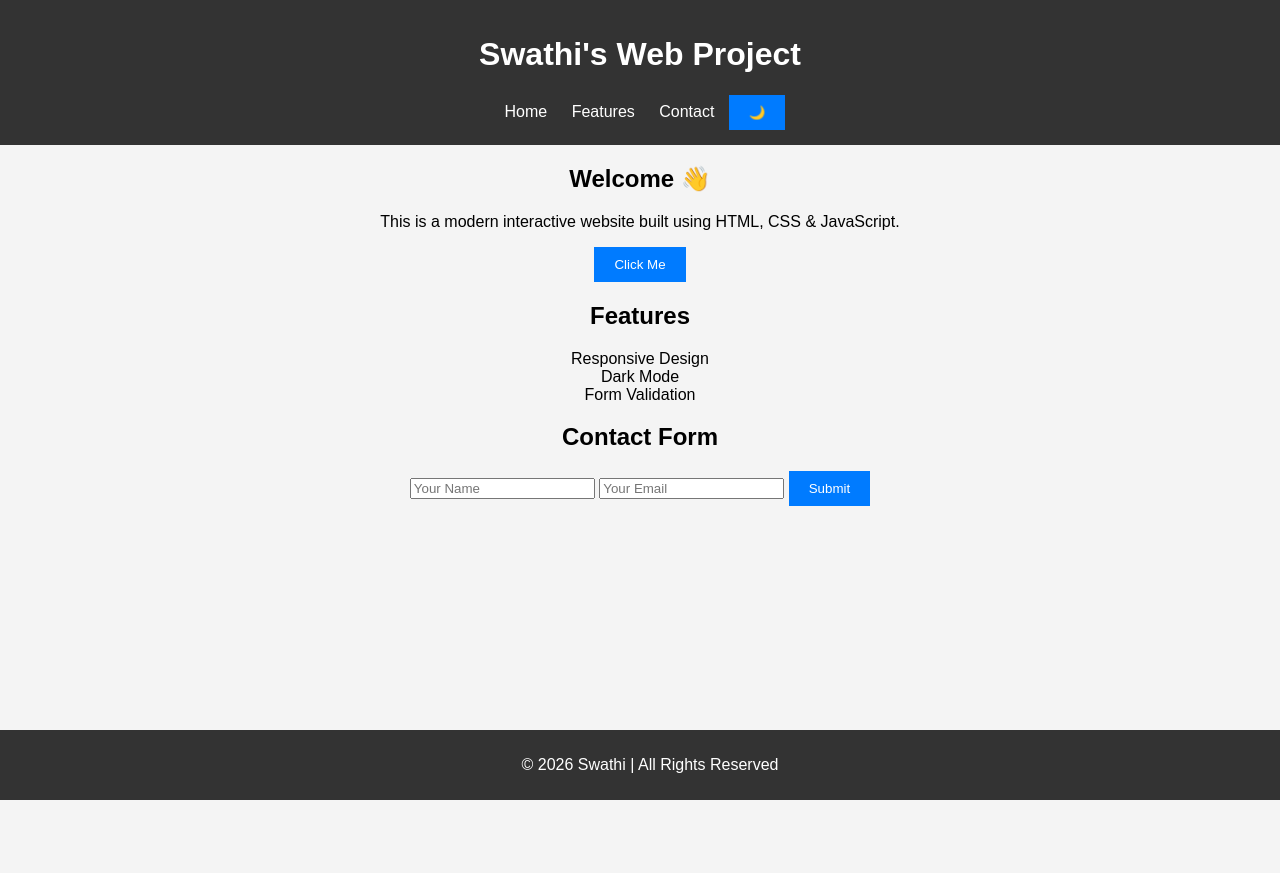
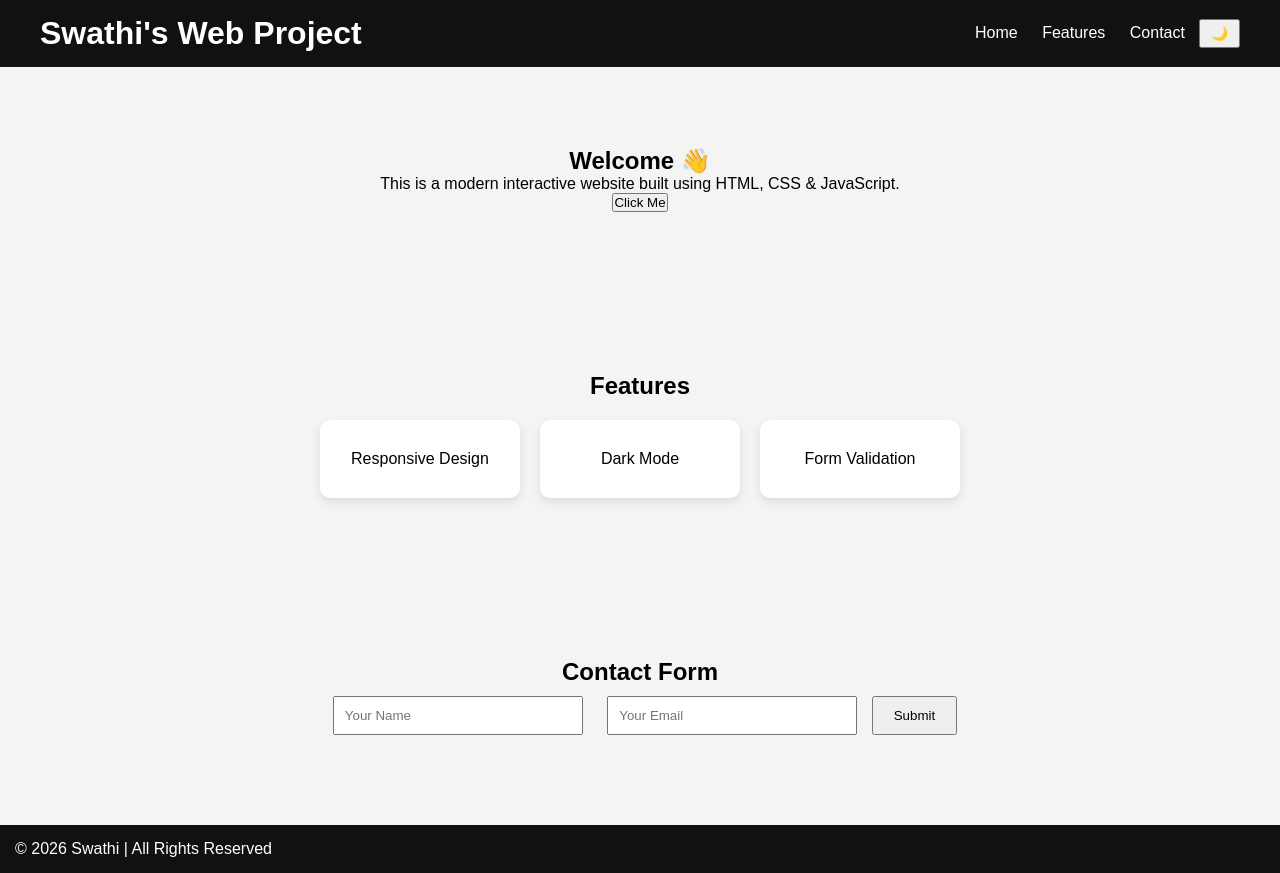
Before and after one commit to swahathi/myproject, a plain HTML site: page index.html in a window 1280 px wide. Before the commit the page ends 800 px from the top, so only its background shows below. Drawn offline with Linux system fonts and the light colour scheme; a script that the page names is missing.

Commit message:
Update style.css

```diff
--- a/style.css
+++ b/style.css
@@ -1,14 +1,23 @@
+* {
+    margin: 0;
+    padding: 0;
+    box-sizing: border-box;
+}
+
 body {
-    margin: 0;
     font-family: Arial, sans-serif;
-    text-align: center;
-    background-color: #f4f4f4;
+    scroll-behavior: smooth;
+    background: #f4f4f4;
+    transition: background 0.3s, color 0.3s;
 }
 
 header {
-    background-color: #333;
+    background: #111;
     color: white;
-    padding: 15px;
+    padding: 15px 40px;
+    display: flex;
+    justify-content: space-between;
+    align-items: center;
 }
 
 nav a {
@@ -17,31 +26,60 @@ nav a {
     text-decoration: none;
 }
 
-nav a:hover {
-    text-decoration: underline;
-}
-
-.hero {
-    padding: 50px;
-}
-
-button {
-    padding: 10px 20px;
-    background-color: #007BFF;
-    color: white;
-    border: none;
+nav button {
+    padding: 5px 10px;
     cursor: pointer;
 }
 
-button:hover {
-    background-color: #0056b3;
+.section {
+    padding: 80px 20px;
+    text-align: center;
+}
+
+.card-container {
+    display: flex;
+    justify-content: center;
+    gap: 20px;
+    margin-top: 20px;
+    flex-wrap: wrap;
+}
+
+.card {
+    background: white;
+    padding: 30px;
+    border-radius: 10px;
+    width: 200px;
+    box-shadow: 0 4px 10px rgba(0,0,0,0.1);
+    transition: transform 0.3s;
+}
+
+.card:hover {
+    transform: translateY(-10px);
+}
+
+form input {
+    padding: 10px;
+    margin: 10px;
+    width: 250px;
+}
+
+form button {
+    padding: 10px 20px;
+    cursor: pointer;
 }
 
 footer {
-    background-color: #333;
+    background: #111;
     color: white;
-    padding: 10px;
-    position: fixed;
-    bottom: 0;
-    width: 100%;
+    padding: 15px;
 }
+
+/* Dark Mode */
+.dark {
+    background: #121212;
+    color: white;
+}
+
+.dark .card {
+    background: #1e1e1e;
+}
```
